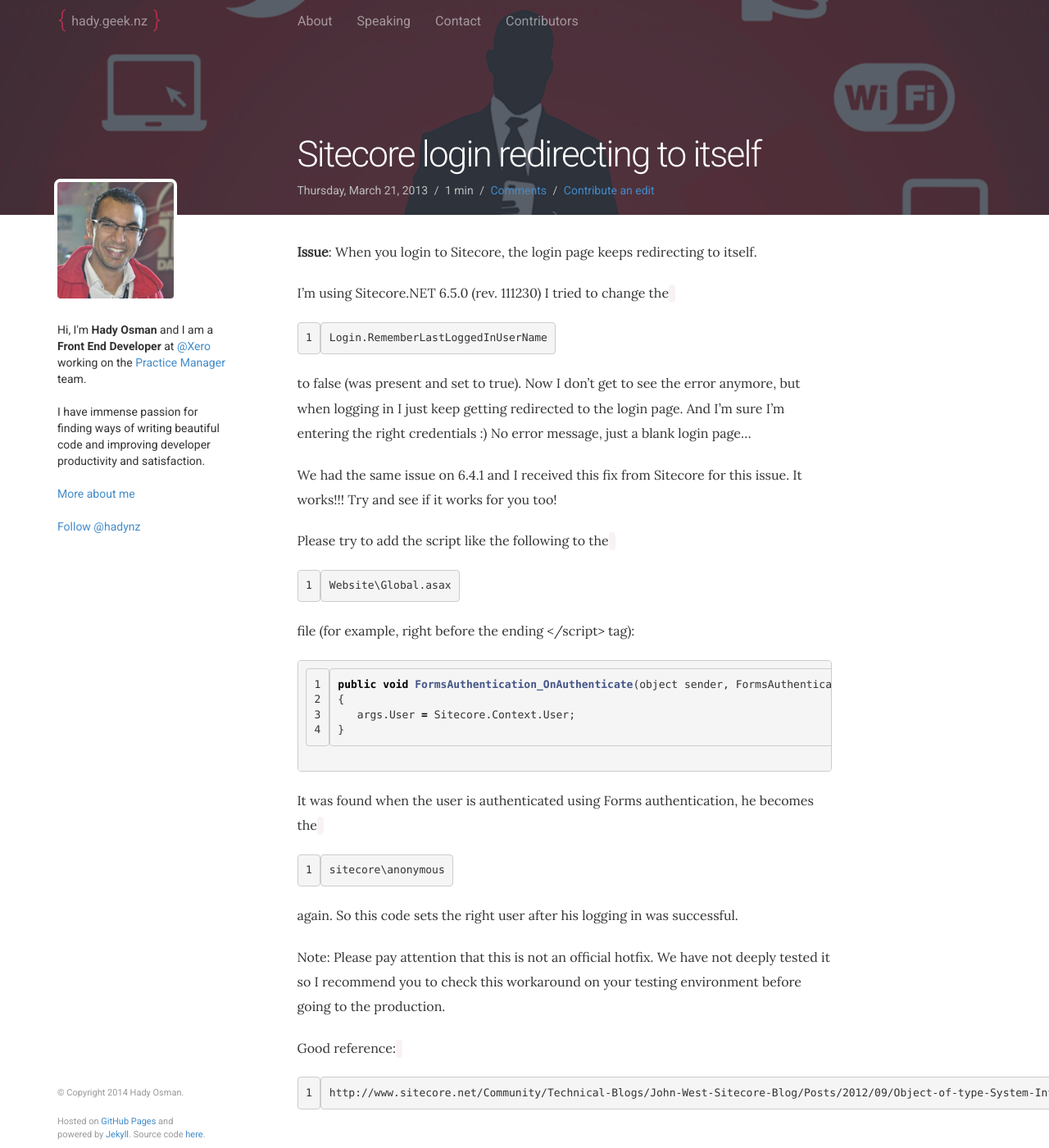
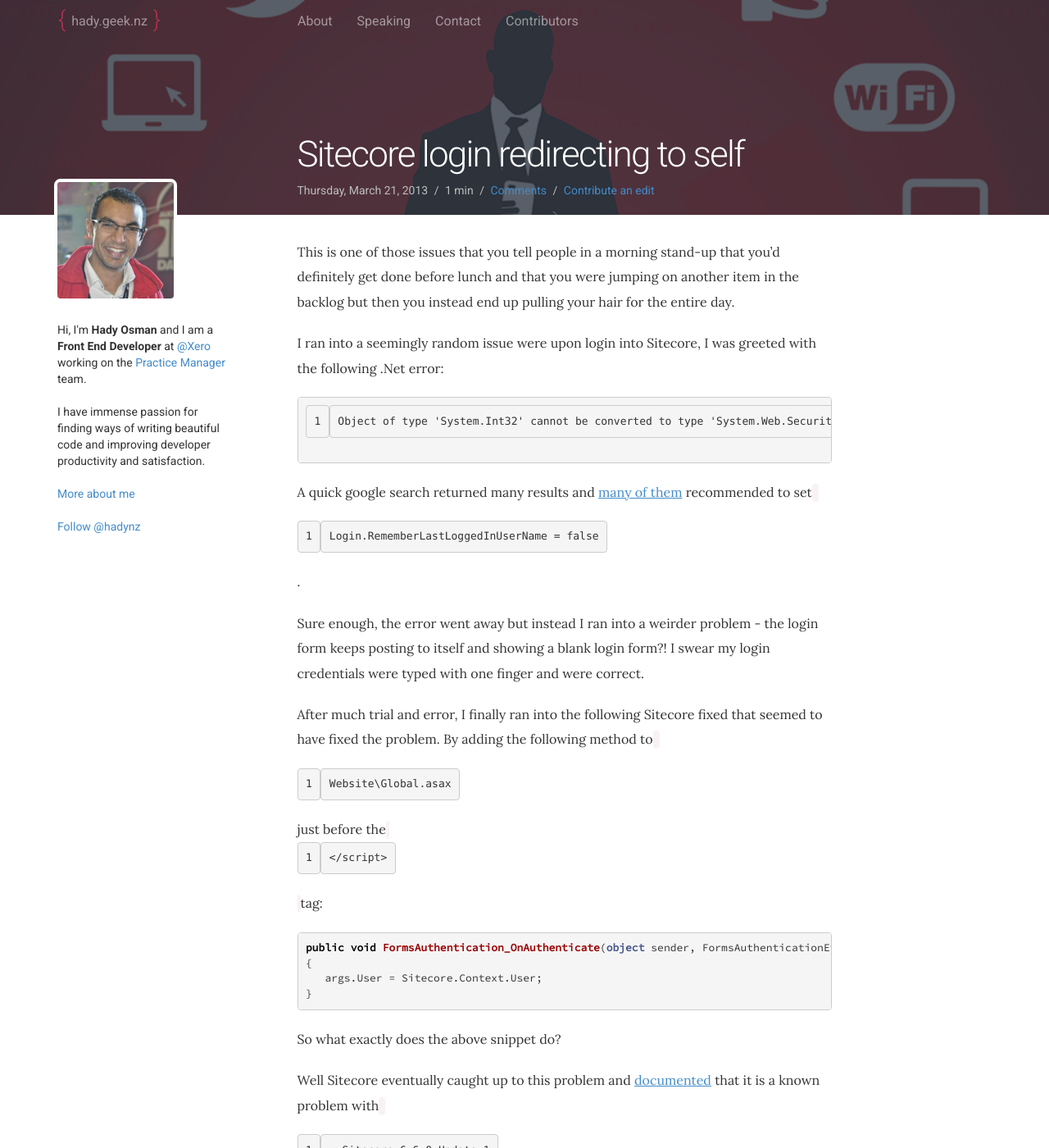
Before and after one commit to hadynz/hadynz.github.io, a Jekyll site: the page built from _posts/blog/2013-03-21-sitecore-redirecting-to-self.md, in a window 1280 px wide and 1400 px high. Shown: the whole window at 82% size. Built offline with Jekyll 4.4.1, drawn with Linux system fonts in a browser that asks for light colours; comment, search, counter and statistics services are not loaded; some of the changed text lies outside the part shown.

Commit message:
Completed Sitecore blog post - Complete

````diff
--- a/_posts/blog/2013-03-21-sitecore-redirecting-to-self.md
+++ b/_posts/blog/2013-03-21-sitecore-redirecting-to-self.md
@@ -1,6 +1,6 @@
 ---
 layout: post
-title: "Sitecore login redirecting to itself"
+title: Sitecore login redirecting to self
 date: 2013-03-21
 categories: ['blog']
 comments: true
@@ -8,26 +8,35 @@
 image:
   feature: covers/sitecore-cover.jpg
 ---
-**Issue**: When you login to Sitecore, the login page keeps redirecting to itself.
+This is one of those issues that you tell people in a morning stand-up that you'd definitely get done before lunch
+and that you were jumping on another item in the backlog but then you instead end up pulling your hair for the
+entire day.
 
-I'm using Sitecore.NET 6.5.0 (rev. 111230) I tried to change the `Login.RememberLastLoggedInUserName` to false (was present and set to true).
-Now I don't get to see the error anymore, but when logging in I just keep getting redirected to the login page. And I'm sure I'm entering the right credentials :) No error message, just a blank login page...
+I ran into a seemingly random issue were upon login into Sitecore, I was greeted with the following .Net error:
 
-We had the same issue on 6.4.1 and I received this fix from Sitecore for this issue. It works!!! Try and see if it works for you too!
+~~~
+Object of type 'System.Int32' cannot be converted to type 'System.Web.Security.Cryptography.Purpose'
+~~~
 
-Please try to add the script like the following to the `Website\Global.asax` file (for example, right before the ending </script> tag):
+A quick google search returned many results and
+[many of them](http://www.sitecore.net/Community/Technical-Blogs/John-West-Sitecore-Blog/Posts/2012/09/Object-of-type-System-Int32-cannot-be-converted-to-type-System-Web-Security-Cryptography-Purpose.aspx)
+recommended to set `Login.RememberLastLoggedInUserName = false`.
 
-```javascript
+Sure enough, the error went away but instead I ran into a weirder problem - the login form keeps posting to itself
+and showing a blank login form?! I swear my login credentials were typed with one finger and were correct.
+
+After much trial and error, I finally ran into the following Sitecore fixed that seemed to have fixed the problem. By
+adding the following method to `Website\Global.asax` just before the `</script>` tag:
+
+{% highlight csharp %}
 public void FormsAuthentication_OnAuthenticate(object sender, FormsAuthenticationEventArgs args)
 {
    args.User = Sitecore.Context.User;
 }
-```
+{% endhighlight %}
 
-It was found when the user is authenticated using Forms authentication, he becomes the `sitecore\anonymous` again. So this code sets the right user after his logging in was successful.
+So what exactly does the above snippet do?
 
-Note:
-Please pay attention that this is not an official hotfix. We have not deeply tested it so I recommend you to check this workaround on your testing environment before going to the production.
-
-
-Good reference: `http://www.sitecore.net/Community/Technical-Blogs/John-West-Sitecore-Blog/Posts/2012/09/Object-of-type-System-Int32-cannot-be-converted-to-type-System-Web-Security-Cryptography-Purpose.aspx`
+Well Sitecore eventually caught up to this problem and [documented](https://kb.sitecore.net/articles/538600) that it
+is a known problem with `< Sitecore 6.6.0 Update 1` when running under .NET Framework 4.5 and under the `Forms`
+authentication mode.
````
Also changed, not shown: assets/css/fonts.css (+0 -9 lines).
